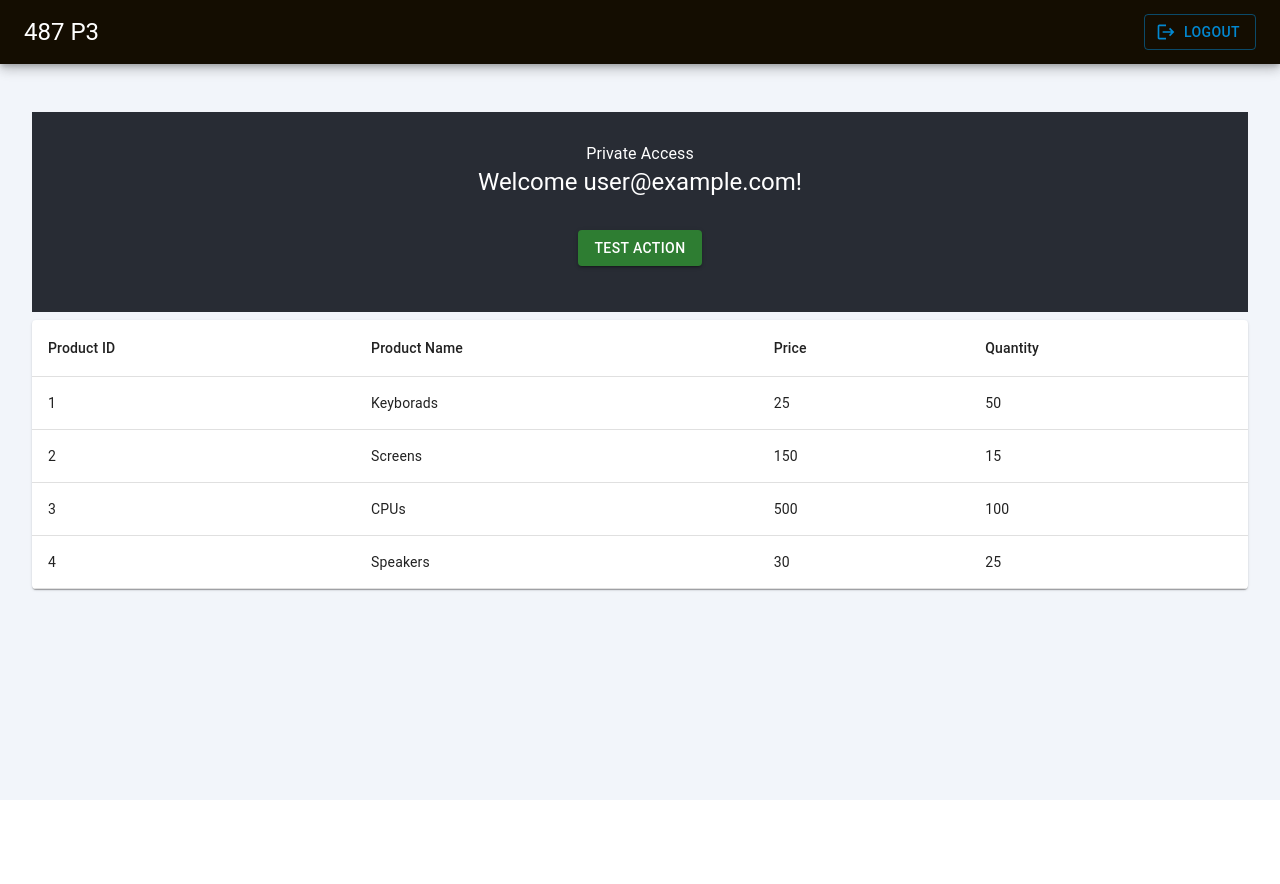
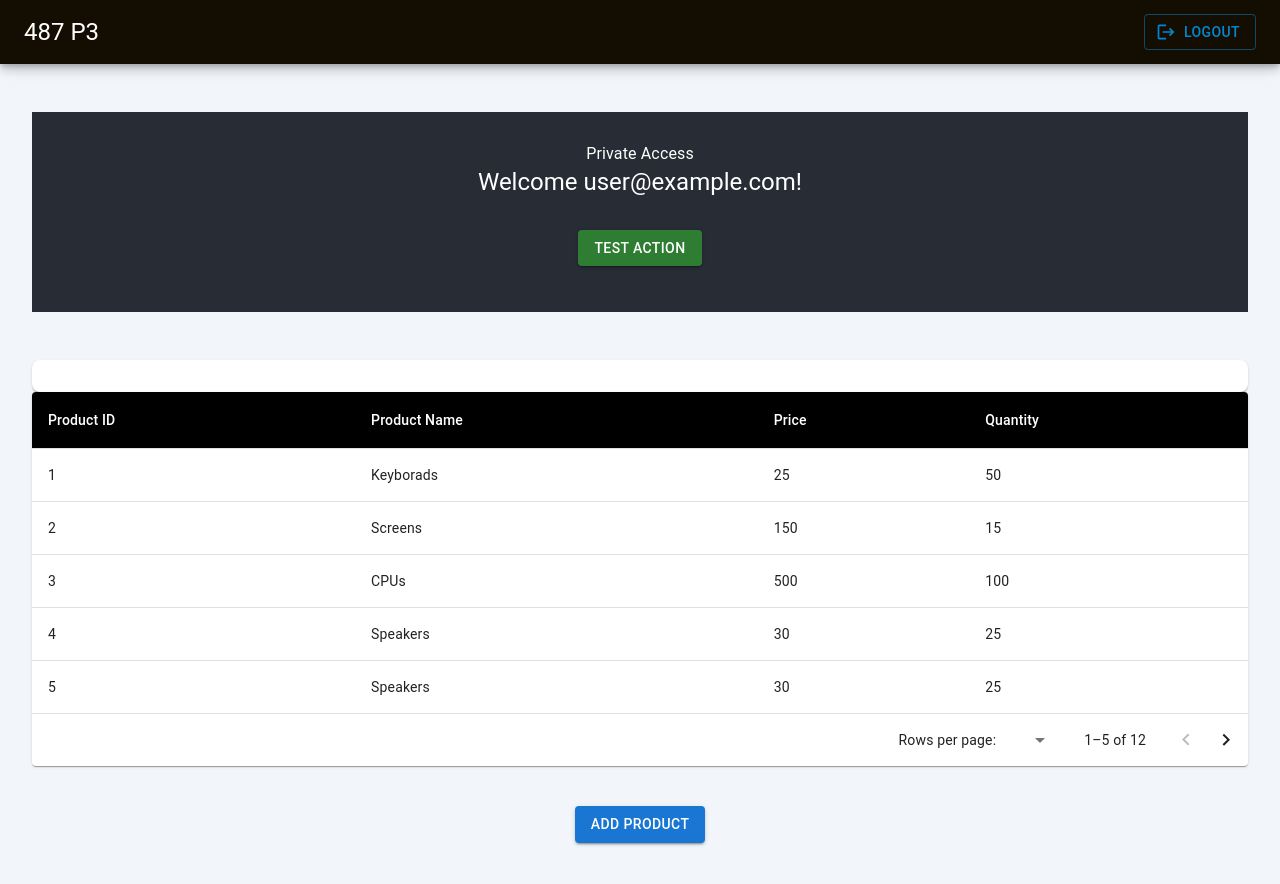
Before and after one commit to Breigner01/StockWise, a React (Create React App) app in the folder frontend/: page /private in a window 1280 px wide. Shown: the top 884 px of the page. Before the commit the page ends 800 px from the top, so only its background shows below. Built offline with nearby package versions, Linux system fonts and the light colour scheme; no server answers; sample sign-in values are in the browser's storage.

Commit message:
Private Page updated
Added a Row per page functionality so that the page isn't condensed with products.

Added an add product button that adds the product to the table (doesn't post anything yet)

```diff
--- a/frontend/src/components/tables/ProductsTable.js
+++ b/frontend/src/components/tables/ProductsTable.js
@@ -1,5 +1,8 @@
-import React from "react";
+import React, { useState } from "react";
+import { connect } from "react-redux";
+import { loadProducts, addProduct } from "../../redux/actions/productActions";
 import {
+
   Table,
   TableBody,
   TableCell,
@@ -7,11 +10,57 @@ import {
   TableHead,
   TableRow,
   Paper,
+  TablePagination,
+  Button,
+  Dialog,
+  DialogActions,
+  DialogContent,
+  DialogContentText,
+  DialogTitle,
+  TextField,
+
 } from "@mui/material";
 
-const ProductTable = ({ products }) => {
+const ProductTable = (props) => {
+  const { products } = props;
+  const [page, setPage] = useState(0);
+  const [rowsPerPage, setRowsPerPage] = useState(5);
+  const [showAddProductForm, setShowAddProductForm] = useState(false);
+
+  const handleChangePage = (event, newPage) => {
+    setPage(newPage);
+  };
+
+  const handleAddProduct = (event) => {
+    event.preventDefault();
+    const newProduct = {
+      id: products.length + 1, // Set the new product ID to the current length of products array + 1
+      name: event.target.name.value,
+      price: event.target.price.value,
+      quantity: event.target.quantity.value,
+    };
+
+    props.addProduct(newProduct);
+    setShowAddProductForm(false);
+  };
+
+  const handleChangeRowsPerPage = (event) => {
+    setRowsPerPage(parseInt(event.target.value, 10));
+    setPage(0);
+  };
+  const [open, setOpen] = useState(false);
+
+  const handleClickOpen = () => {
+    setOpen(true);
+  };
+
+  const handleClose = () => {
+    setOpen(false);
+  };
   const renderProductRows = () => {
-    return products.map((product) => (
+    return products
+      .slice(page * rowsPerPage, page * rowsPerPage + rowsPerPage)
+      .map((product) => (
         <TableRow key={product.id}>
           <TableCell>{product.id}</TableCell>
           <TableCell>{product.name}</TableCell>
@@ -22,20 +71,80 @@ const ProductTable = ({ products }) => {
   };
 
   return (
+    <div>
     <TableContainer component={Paper}>
       <Table>
-        <TableHead>
+        <TableHead sx={{borderRadius: 1, }}>
           <TableRow>
-            <TableCell>Product ID</TableCell>
-            <TableCell>Product Name</TableCell>
-            <TableCell>Price</TableCell>
-            <TableCell>Quantity</TableCell>
+            <TableCell sx={{backgroundColor:"black", color:'white'}}>Product ID</TableCell>
+            <TableCell sx={{backgroundColor:"black", color:'white'}}>Product Name</TableCell>
+            <TableCell sx={{backgroundColor:"black", color:'white'}}>Price</TableCell>
+            <TableCell sx={{backgroundColor:"black", color:'white'}}>Quantity</TableCell>
           </TableRow>
         </TableHead>
         <TableBody>{renderProductRows()}</TableBody>
       </Table>
+      <TablePagination
+        component="div"
+        count={products.length}
+        page={page}
+        onPageChange={handleChangePage}
+        rowsPerPage={rowsPerPage}
+        onRowsPerPageChange={handleChangeRowsPerPage}
+    />
     </TableContainer>
+    <Button onClick={handleClickOpen} variant="contained" color="primary" sx={{mt: 5}}>
+  Add Product
+</Button>
+<Dialog open={open} onClose={handleClose}>
+  <DialogTitle>Add a new product</DialogTitle>
+  <form onSubmit={handleAddProduct}>
+    <DialogContent>
+      <DialogContentText>
+        Please fill in the product details below.
+      </DialogContentText>
+      <TextField
+        autoFocus
+        margin="dense"
+        name="name"
+        label="Product Name"
+        type="text"
+        fullWidth
+        required
+      />
+      <TextField
+        margin="dense"
+        name="price"
+        label="Price"
+        type="number"
+        fullWidth
+        required
+      />
+      <TextField
+        margin="dense"
+        name="quantity"
+        label="Quantity"
+        type="number"
+        fullWidth
+        required
+      />
+    </DialogContent>
+    <DialogActions>
+      <Button onClick={handleClose} color="primary" >
+        Cancel
+      </Button>
+      <Button type="submit" color="primary">
+        Add Product
+      </Button>
+    </DialogActions>
+  </form>
+</Dialog>
+  </div>
+
   );
 };
+const mapStateToProps = (state) => ({
+  products: state.productReducer.products,
+});
 
-export default ProductTable;
+export default connect(mapStateToProps, { loadProducts, addProduct })(ProductTable);
--- a/frontend/src/pages/PrivatePage.js
+++ b/frontend/src/pages/PrivatePage.js
@@ -49,7 +49,14 @@ const PrivatePage = (props) => {
                     </Box>
                 </header>
             </Grid>
-                    <Grid item xs={12}>
+                    <Grid item xs={12} mt={5}>
+                        <Box sx={{
+                            bgcolor: 'background.paper',
+                            boxShadow: 1,
+                            borderRadius: 2,
+                            p: 2,
+                            minWidth: 300,
+                            }}></Box>
                         <ProdcuctTable products={props.products}/>
                     </Grid>
         </Grid>
--- a/frontend/src/products.json
+++ b/frontend/src/products.json
@@ -22,5 +22,53 @@
     "name": "Speakers",
     "price": 30,
     "quantity": 25
+},
+{
+    "id": 5,
+    "name": "Speakers",
+    "price": 30,
+    "quantity": 25
+},
+{
+    "id": 6,
+    "name": "Speakers",
+    "price": 30,
+    "quantity": 25
+},
+{
+    "id": 7,
+    "name": "Speakers",
+    "price": 30,
+    "quantity": 25
+},
+{
+    "id": 8,
+    "name": "Speakers",
+    "price": 30,
+    "quantity": 25
+},
+{
+    "id": 9,
+    "name": "Speakers",
+    "price": 30,
+    "quantity": 25
+},
+{
+    "id": 10,
+    "name": "Speakers",
+    "price": 30,
+    "quantity": 25
+},
+{
+    "id": 11,
+    "name": "Speakers",
+    "price": 30,
+    "quantity": 25
+},
+{
+    "id": 12,
+    "name": "Speakers",
+    "price": 30,
+    "quantity": 25
 }
 ]
--- a/frontend/src/redux/actions/productActions.js
+++ b/frontend/src/redux/actions/productActions.js
@@ -6,3 +6,10 @@ export const loadProducts = () => {
       payload: productData,
     };
   };
+
+  export const addProduct = (newProduct) => {
+    return {
+      type: "ADD_PRODUCT",
+      payload: newProduct,
+    };
+  };
--- a/frontend/src/redux/reducers/productReducer.js
+++ b/frontend/src/redux/reducers/productReducer.js
@@ -9,8 +9,13 @@ const initialState = {
           ...state,
           products: action.payload,
         };
-      default:
-        return state;
+        case "ADD_PRODUCT":
+          return {
+            ...state,
+            products: [...state.products, action.payload],
+          };
+        default:
+          return state;
     }
   };
 
```
Lines whose indentation alone changed are shown as unchanged.
